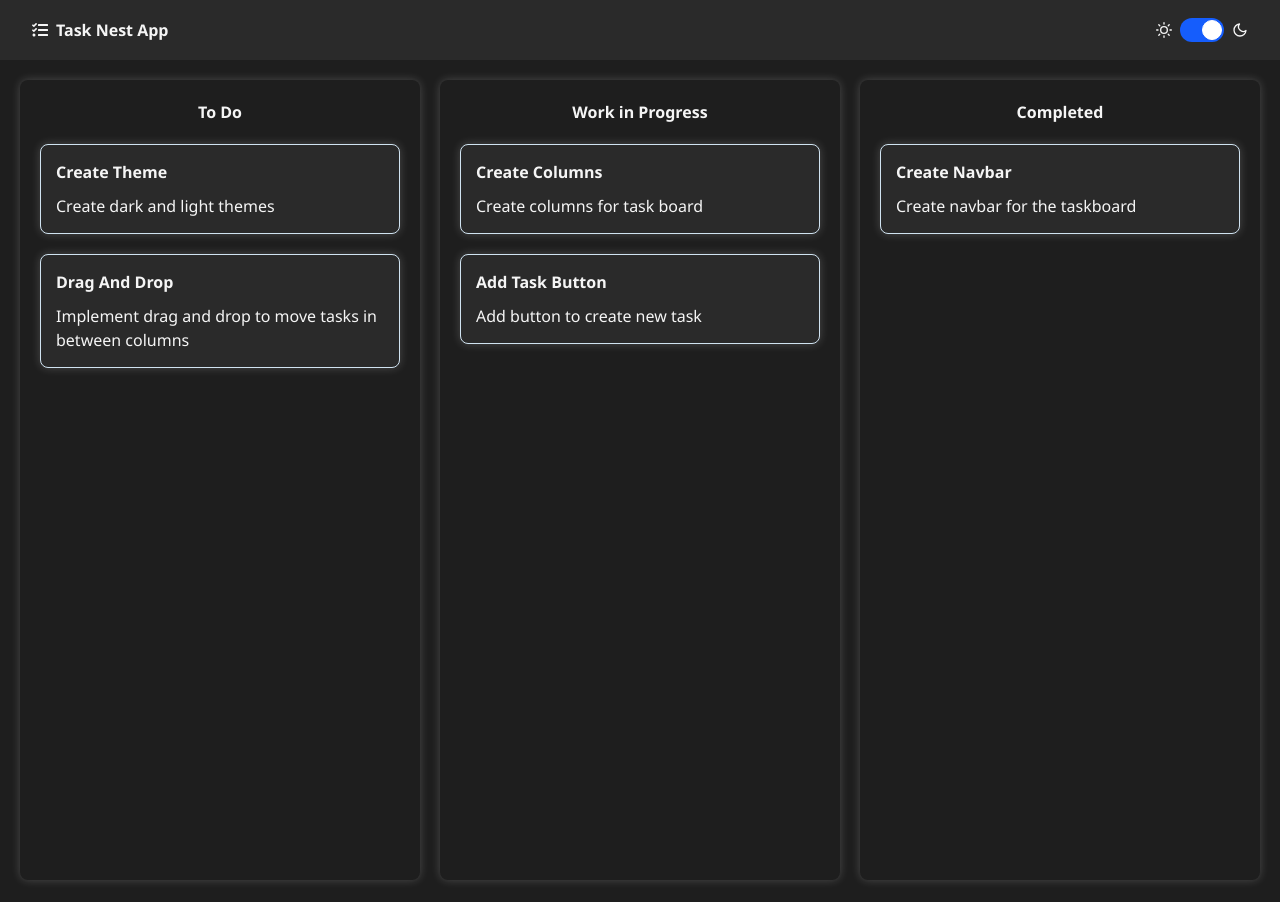
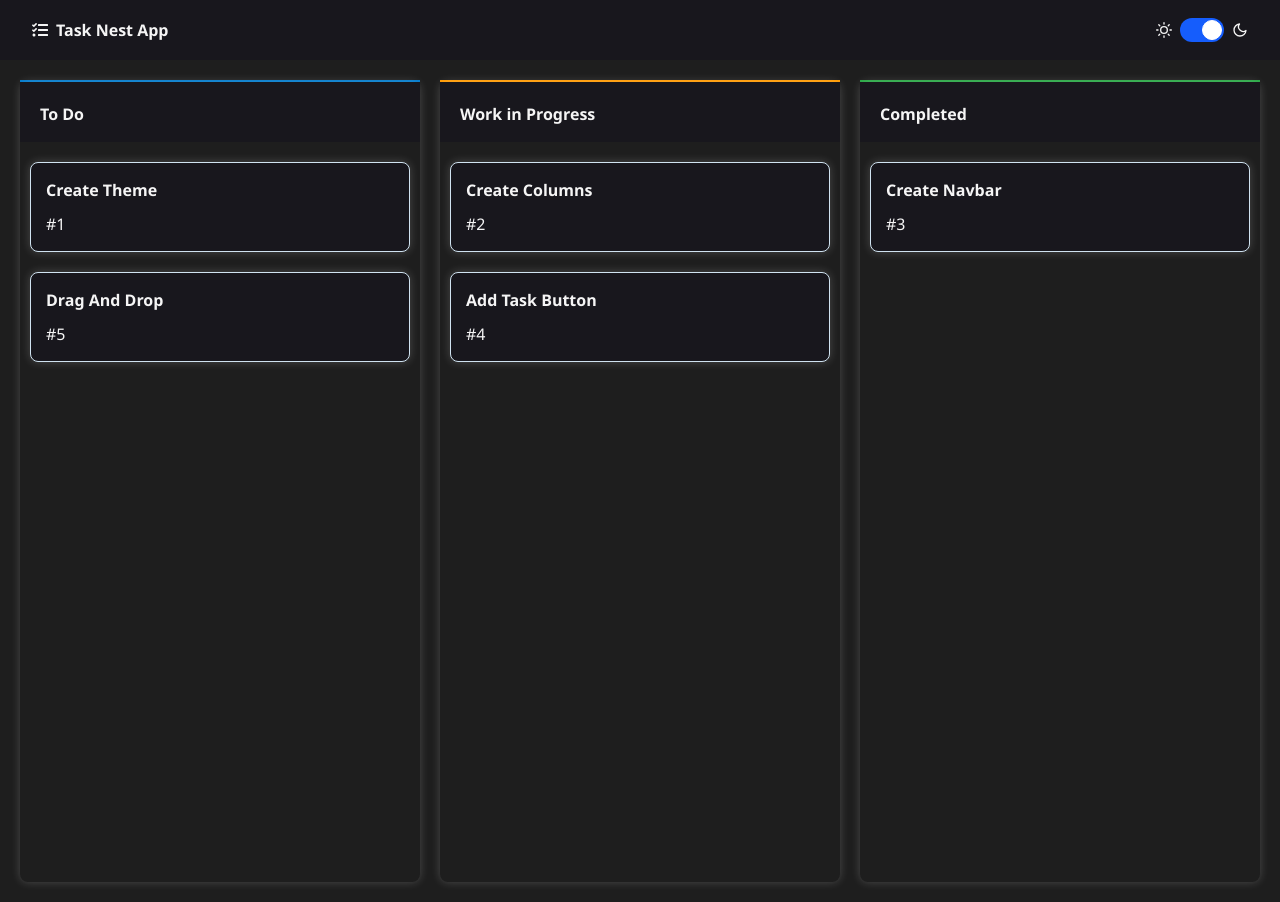
Before and after one commit to React-Ts-Apps/task-nest-app, a React app in the folder task-front-end/: page / in a window 1280 px wide. Built offline with nearby package versions, Linux system fonts and the light colour scheme.

Commit message:
#12-colors added for each status

```diff
--- a/task-front-end/src/components/task/TaskBoard.tsx
+++ b/task-front-end/src/components/task/TaskBoard.tsx
@@ -2,12 +2,22 @@ import React, { useState } from 'react';
 import styled from 'styled-components';
 import { COLUMNS, INITIAL_TASKS } from '../../data/Tasks';
 import TaskColumn from './TaskColumn';
+import { TaskStatus } from '../../types/TaskProps';
+
+type TaskColWrapperProps = {
+  status: TaskStatus;
+};
 
 const TaskBoardContainer = styled.div`
   display: grid;
   grid-template-columns: repeat(3, 1fr);
   gap: 20px;
   padding: 20px;
+`;
+const TaskColumnWrapper = styled.div<TaskColWrapperProps>`
+  border-top: 2px solid
+    ${({ status }) =>
+      status === 'TODO' ? '#007acc' : status === 'IN_PROGRESS' ? '#ff9900' : '#28a745'};
 `;
 
 const TaskBoard = () => {
@@ -16,11 +26,12 @@ const TaskBoard = () => {
     <div>
       <TaskBoardContainer>
         {COLUMNS.map((col) => (
-          <TaskColumn
-            key={col.id}
-            column={col}
-            tasks={tasks.filter((task) => task.status == col.id)}
-          ></TaskColumn>
+          <TaskColumnWrapper key={col.id} status={col.id}>
+            <TaskColumn
+              column={col}
+              tasks={tasks.filter((task) => task.status == col.id)}
+            ></TaskColumn>
+          </TaskColumnWrapper>
         ))}
       </TaskBoardContainer>
     </div>
--- a/task-front-end/src/components/task/TaskCard.tsx
+++ b/task-front-end/src/components/task/TaskCard.tsx
@@ -5,21 +5,26 @@ import type { TaskItem } from '../../types/TaskProps';
 const TaskItemCard = styled.div`
   background-color: ${({ theme }) => theme.navBg};
   padding: 15px;
-  margin: 20px 0;
+  margin: 20px 10px;
   border-radius: 8px;
   border: 1px solid #d0e3f1;
   box-shadow: ${({ theme }) => theme.boxShadow};
   &:hover {
     background-color: ${({ theme }) => theme.hoverBg};
+    cursor: grab;
     transform: translateY(-3px);
     transition: 0.2s ease;
   }
 `;
 
-const CardTitle = styled.h1`
+const CardTitle = styled.h3`
   font-weight: bold;
   font-style: normal;
   padding-bottom: 10px;
+`;
+
+const TaskId = styled.p`
+  font-size: 16px;
 `;
 
 const TaskCard = ({ task }: { task: TaskItem }) => {
@@ -27,7 +32,8 @@ const TaskCard = ({ task }: { task: TaskItem }) => {
     <div>
       <TaskItemCard>
         <CardTitle>{task.title}</CardTitle>
-        <p>{task.description}</p>
+
+        <TaskId>#{task.id}</TaskId>
       </TaskItemCard>
     </div>
   );
--- a/task-front-end/src/components/task/TaskColumn.tsx
+++ b/task-front-end/src/components/task/TaskColumn.tsx
@@ -12,19 +12,24 @@ const TaskCol = styled.div`
   background-colr: ${({ theme }) => theme.navBg};
   border-radius: 8px;
   box-shadow: ${({ theme }) => theme.boxShadow};
-  padding: 20px;
   height: 100vh;
 `;
-
+const TaskColHeader = styled.div`
+  background-color: ${({ theme }) => theme.navBg};
+  height: 60px;
+  padding: 20px;
+`;
 const TaskColTitle = styled.h2`
-  text-align: center;
   font-weight: bold;
 `;
 
 const TaskColumn = ({ column, tasks }: TaskColumnProps) => {
   return (
     <TaskCol>
-      <TaskColTitle>{column.title}</TaskColTitle>
+      <TaskColHeader>
+        <TaskColTitle>{column.title}</TaskColTitle>
+      </TaskColHeader>
+
       {tasks.map((task) => (
         <TaskCard key={task.id} task={task}></TaskCard>
       ))}
--- a/task-front-end/src/styles/themes.ts
+++ b/task-front-end/src/styles/themes.ts
@@ -1,7 +1,7 @@
 export const lightTheme = {
   background: '#f7f9fc',
   text: '#111111',
-  navBg: '#eaf4fc',
+  navBg: '#ececef',
   boxShadow: '0 4px 8px rgba(0,0,0,0.1)',
   hoverBg: '#d4eafc',
 };
@@ -9,7 +9,7 @@ export const lightTheme = {
 export const darkTheme = {
   background: '#1e1e1e',
   text: '#F5F5F5 ',
-  navBg: '#2a2a2a',
+  navBg: '#18171d',
   boxShadow: '0 0 10px rgba(255,255,255, 0.2)',
   hoverBg: '#2a2f3a',
 };
```
